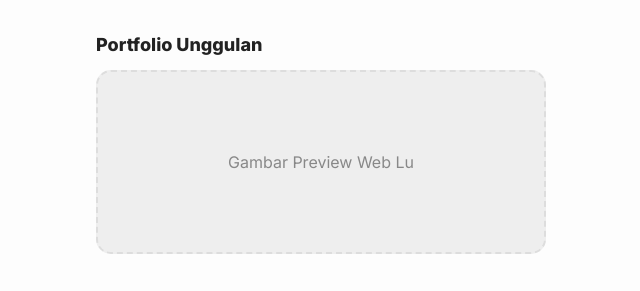
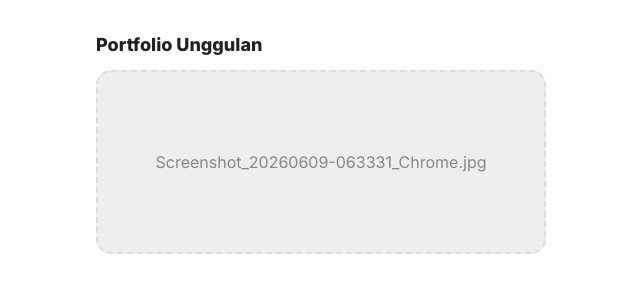
Before and after one commit to Reyy57/ReyLayoutss, a plain HTML site: page index.html in a window 1280 px wide. Shown: the part 610-901 px from the top of the page, without its empty margins (319-959 px from the left). Drawn offline with Linux system fonts and the light colour scheme.

Commit message:
Update index.html

```diff
--- a/index.html
+++ b/index.html
@@ -54,7 +54,7 @@
 
         <section class="portfolio">
             <h2>Portfolio Unggulan</h2>
-            <div class="card">Gambar Preview Web Lu</div>
+            <div class="card">Screenshot_20260609-063331_Chrome.jpg</div>
         </section>
 
         <section class="keunggulan">
```
